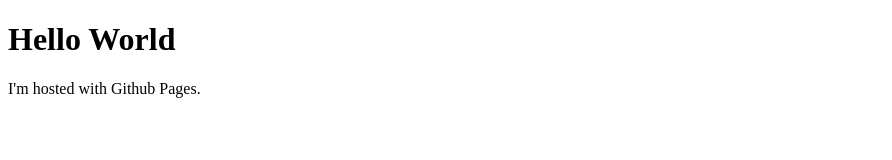
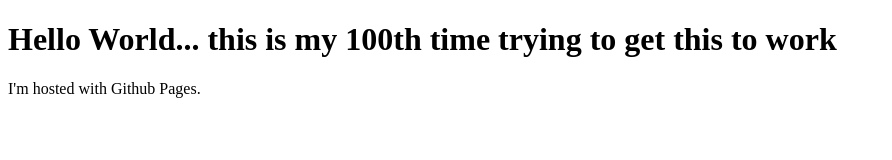
Before and after one commit to StephanieC22/StephanieC22.github.io, a plain HTML site: page index.html in a window 1280 px wide. Shown: the whole page, without its empty margins (0-892 px from the left). Drawn offline with Linux system fonts and the light colour scheme.

Commit message:
Update index.html

```diff
--- a/index.html
+++ b/index.html
@@ -1,7 +1,7 @@
 <!DOCTYPE html>
 <html>
   <body>
-    <h1>Hello World</h1>
+    <h1>Hello World... this is my 100th time trying to get this to work</h1>
     <p> I'm hosted with Github Pages.</p>
   </body>
 </html>
```
